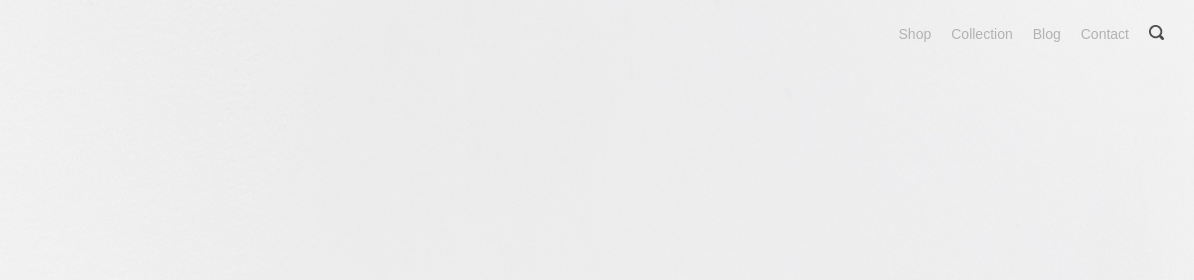
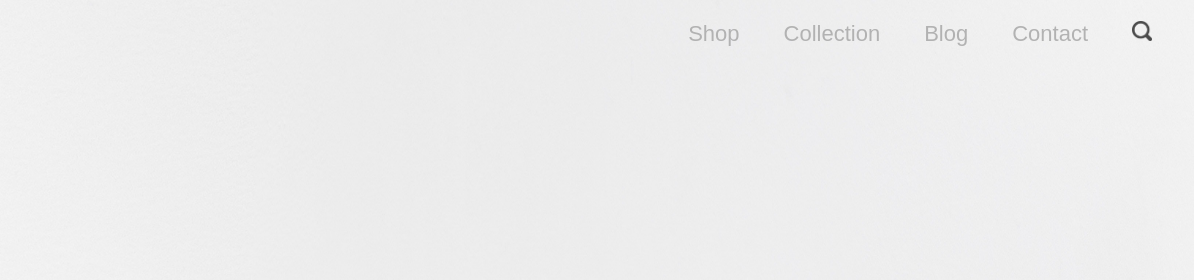
Before and after one commit to konradcodes/Web-Dev-Challenge-3, a website: page index.html in a window 1280 px wide. Shown: the top 280 px of the page, 86-1280 px from the left. Drawn offline with Linux system fonts and the light colour scheme.

Commit message:
Added a navbar smooth scroll

```diff
--- a/css/style.css
+++ b/css/style.css
@@ -495,12 +495,29 @@ template {
         .header__navbar li {
           font-size: 1.4rem;
           margin: 0 1rem; } }
+      @media only screen and (min-width: 37.5em) {
+        .header__navbar li {
+          font-size: 1.7rem;
+          margin: 0 1.5rem; } }
+      @media only screen and (min-width: 50em) {
+        .header__navbar li {
+          font-size: 2rem;
+          margin: 0 2rem; } }
+      @media only screen and (min-width: 68.75em) {
+        .header__navbar li {
+          font-size: 2.2rem;
+          margin: 0 2.2rem; } }
     .header__navbar a {
       text-decoration: none;
       color: #b2b2b2;
       transition: all 0.3s; }
+      .header__navbar a:hover {
+        color: #4a4a4a; }
     .header__navbar-icon {
       height: 1.5rem; }
+      @media only screen and (min-width: 37.5em) {
+        .header__navbar-icon {
+          height: 2rem; } }
 
 .footer {
   padding: 4rem 0;
--- a/index.html
+++ b/index.html
@@ -18,10 +18,10 @@
                   <nav class="header__navbar">
                         <ul>
                               <li>
-                                    <a href="#">Shop</a>
+                                    <a href="#section-about">Shop</a>
                               </li>
                               <li>
-                                    <a href="#">Collection</a>
+                                    <a href="#section-categories">Collection</a>
                               </li>
                               <li>
                                     <a href="#">Blog</a>
@@ -38,7 +38,7 @@
             <h1 class="heading-primary">FRESH FURNITURE</h1>
       </header>
       <main>
-            <section class="section-about">
+            <section class="section-about" id="section-about">
                   <h2 class="heading-secondary">about us</h2>
                   <div class="about__items">
                         <div class="about__items-box">
@@ -74,7 +74,7 @@
                         </div>
                   </div>
             </section>
-            <section class="section-categories">
+            <section class="section-categories" id="section-categories">
                   <h2 class="heading-secondary">categories</h2>
                   <div class="categories__items">
                         <figure class="categories__item">
@@ -96,6 +96,17 @@
             </section>
       </main>
       <footer class="footer">&copy; IKAE 2018 | All rights reserved. </footer>
+      <script>
+            document.querySelectorAll('a[href^="#"]').forEach(anchor => {
+                  anchor.addEventListener('click', function (e) {
+                        e.preventDefault();
+
+                        document.querySelector(this.getAttribute('href')).scrollIntoView({
+                              behavior: 'smooth'
+                        });
+                  });
+            });
+      </script>
 </body>
 
 </html>
```
